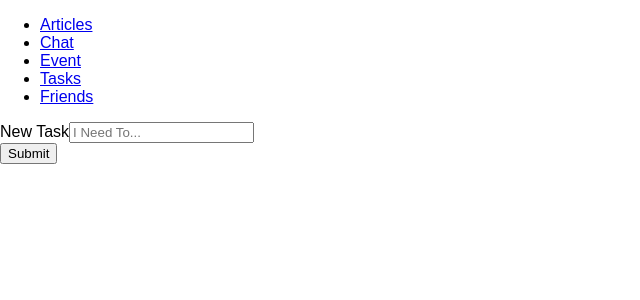
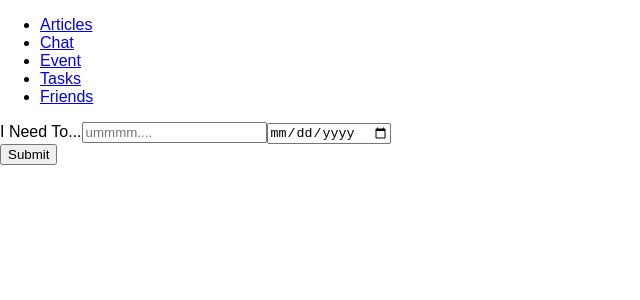
Before and after one commit to Ravenous-Rhinos/react-nutshell, a React (Create React App) app: page /tasks/new in a window 1280 px wide. Shown: the top 300 px of the page, without its empty margins (0-640 px from the left). Built offline with nearby package versions, Linux system fonts and the light colour scheme; no server answers.

Commit message:
now its deleting. added comments to appviews too

```diff
--- a/src/components/AppViews.js
+++ b/src/components/AppViews.js
@@ -39,7 +39,7 @@ export default class AppViews extends Component {
         friends: [],
         tasks: []
     }
-
+// ARTICLES
     addArticle = (article, link) => DataManager.post(article, link)
         .then(() => DataManager.getAll("articles"))
         .then(articles => this.setState({
@@ -52,6 +52,8 @@ export default class AppViews extends Component {
         }))
 
 
+
+// CHATS
     addChat = (chat, link) => DataManager.post(chat, link)
         .then(() => DataManager.getAll("chats"))
         .then(chats => this.setState({
@@ -69,6 +71,8 @@ export default class AppViews extends Component {
         }))
 
 
+
+// EVENTS
     addEvent = (event, link) => DataManager.post(event, link)
         .then(() => DataManager.getAll("events"))
         .then(events => this.setState({
@@ -85,6 +89,9 @@ export default class AppViews extends Component {
             events: events
         }))
 
+
+
+// TASKS
     addTask = (task, link) => DataManager.post(task, link)
         .then(() => DataManager.getAll("tasks"))
         .then(tasks => this.setState({
@@ -95,12 +102,26 @@ export default class AppViews extends Component {
         .then(tasks => this.setState({
             tasks: tasks
         }))
-    deleteTask = (id, link) => DataManager.removeAndList(id, link)
-        .then(() => DataManager.getAll("tasks"))
+
+        deleteTask = id => {
+            return fetch(`http://localhost:5002/tasks/${id}`, {
+                method: "DELETE"
+            })
+                .then(e => e.json())
+                .then(() => fetch(`http://localhost:5002/tasks`))
+                .then(e => e.json())
                 .then(tasks => this.setState({
                     tasks: tasks
                 }))
+        }
+    // deleteTask = (id, link) => DataManager.removeAndList(id, link)
+    //     .then(() => DataManager.getAll("tasks"))
+    //     .then(tasks => this.setState({
+    //         tasks: tasks
+    //     }))
 
+
+// FRIENDS
     addFriend = (friend, link) => DataManager.post(friend, link)
         .then(() => DataManager.getAll("friends"))
         .then(friends => this.setState({
@@ -116,6 +137,8 @@ export default class AppViews extends Component {
         .then(friends => this.setState({
             friends: friends
         }))
+
+
 
     componentDidMount() {
         DataManager.getAll("articles").then(allArticles => {
@@ -151,7 +174,7 @@ export default class AppViews extends Component {
             <React.Fragment>
                 <Route path="/login" component={Login} />
 
-
+            {/* ARTICLES */}
                 <Route exact path="/articles" render={(props) => {
                     if (this.isAuthenticated()) {
                         return <ArticleList {...props}
@@ -159,19 +182,21 @@ export default class AppViews extends Component {
                             deleteArticle={this.deleteArticle} />
                     } else {
                         return <Redirect to="/login" />
-                    }} }/>
+                    }
+                }} />
 
                 <Route path="/articles/new" render={(props) => {
                     return <ArticleForm {...props}
-                            addArticle={this.addArticle}/>
+                        addArticle={this.addArticle} />
                 }} />
                 <Route path="/articles/edit/:articleId(\d+)" render={(props) => {
                     return <ArticleEdit {...props}
                         editArticle={this.editArticle}
-                            articles={this.state.articles}/>
+                        articles={this.state.articles} />
                 }} />
 
 
+                {/* CHATS */}
                 <Route exact path="/chats" render={(props) => {
                     if (this.isAuthenticated()) {
                         return <ChatList {...props}
@@ -184,14 +209,15 @@ export default class AppViews extends Component {
                 }} />
                 <Route path="/chats/new" render={(props) => {
                     return <ChatForm {...props}
-                            addChat={this.addChat}/>
+                        addChat={this.addChat} />
                 }} />
                 <Route path="/chats/edit/:chatId(\d+)" render={(props) => {
                     return <ChatEdit {...props}
-                            editChat={this.editChat}/>
+                        editChat={this.editChat} />
                 }} />
 
 
+                {/* EVENTS */}
                 <Route exact path="/events" render={(props) => {
                     if (this.isAuthenticated()) {
                         return <EventList {...props}
@@ -199,16 +225,19 @@ export default class AppViews extends Component {
                             deleteEvent={this.deleteEvent} />
                     } else {
                         return <Redirect to="/login" />
-                    }} }/>
+                    }
+                }} />
                 <Route path="/events/new" render={(props) => {
                     return <EventForm {...props}
-                            addEvent={this.addEvent}/>
+                        addEvent={this.addEvent} />
                 }} />
                 <Route path="/events/edit/:eventId(\d+)" render={(props) => {
                     return <EventEdit {...props}
-                            editEvent={this.editEvent}/>
+                        editEvent={this.editEvent} />
                 }} />
 
+
+                {/* TASKS */}
                     <Route exact path="/tasks" render={(props) => {
                     if (this.isAuthenticated()) {
                         return <TaskList {...props}
@@ -216,16 +245,19 @@ export default class AppViews extends Component {
                             deleteTask={this.deleteTask} />
                     } else {
                         return <Redirect to="/login" />
-                    }} }/>
+                    }
+                }} />
                 <Route path="/tasks/new" render={(props) => {
                     return <TaskForm {...props}
-                            addTask={this.addTask}/>
+                        addTask={this.addTask} />
                 }} />
                 <Route path="/tasks/edit/:taskId(\d+)" render={(props) => {
                     return <TaskEdit {...props}
-                            editTask={this.editTask}/>
+                        editTask={this.editTask} />
                 }} />
 
+
+                {/* FRIENDS */}
                 <Route exact path="/friends" render={(props) => {
                     if (this.isAuthenticated()) {
                         return <FriendList {...props}
@@ -233,14 +265,15 @@ export default class AppViews extends Component {
                             deleteFriend={this.deleteFriend} />
                     } else {
                         return <Redirect to="/login" />
-                    }} }/>
+                    }
+                }} />
                 <Route path="/friends/new" render={(props) => {
                     return <FriendForm {...props}
-                            addFriend={this.addFriend}/>
+                        addFriend={this.addFriend} />
                 }} />
                 <Route path="/friends/edit/:friendId(\d+)" render={(props) => {
                     return <FriendEdit {...props}
-                            editFriend={this.editFriend}/>
+                        editFriend={this.editFriend} />
                 }} />
             </React.Fragment>
         )
--- a/src/components/task/TaskForm.js
+++ b/src/components/task/TaskForm.js
@@ -22,7 +22,7 @@ export default class TaskForm extends Component {
     constructNewTask = evt => {
         evt.preventDefault()
         if (this.state.task === "") {
-            window.alert("Please select a caretaker")
+            window.alert("Please add a new task")
         } else {
             const newTask = {
                 name: this.state.task,
@@ -38,12 +38,18 @@ export default class TaskForm extends Component {
             <React.Fragment>
                 <form className="TaskForm">
                     <div className="form-group">
-                        <label htmlFor="newTask">New Task</label>
+                        <label htmlFor="newTask">I Need To...</label>
                         <input type="text" required="true"
                             className="form-control"
                             onChange={this.handleFieldChange}
                             id="task"
-                            placeholder="I Need To..." />
+                            placeholder="ummmm...." />
+
+                            <input type="date" required="true"
+                            className="form-control"
+                            onChange={this.handleFieldChange}
+                            id="task"
+                            placeholder="By" />
                     </div>
 
                     <button type="submit" onClick={this.constructNewTask} className="btn btn-primary">Submit</button>
--- a/src/components/task/TaskList.js
+++ b/src/components/task/TaskList.js
@@ -23,7 +23,7 @@ class TaskList extends Component {
                             <div className="card-body">
                                 <h5 className="card-title">
                                     {task.name}
-                                {task.phone}
+                                {task.date}
                                 <Link className="nav-link" to={`/tasks/${task.id}`}>Details</Link>
                                     <a href="#"
                                         onClick={() => this.props.deleteTask(task.id)}
```
Lines whose indentation alone changed are shown as unchanged.
